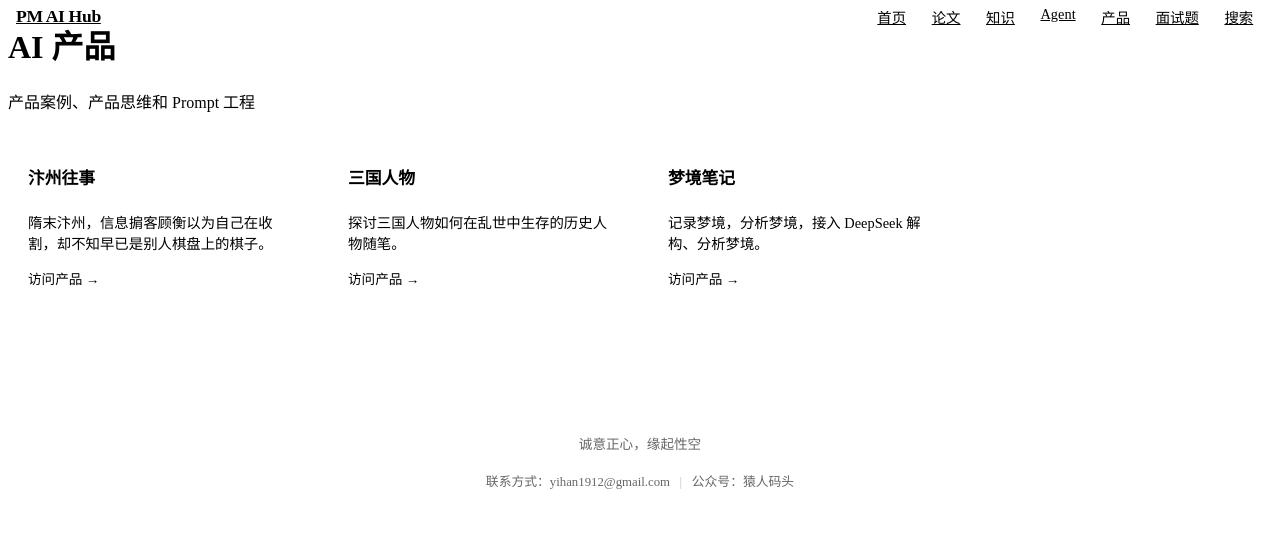
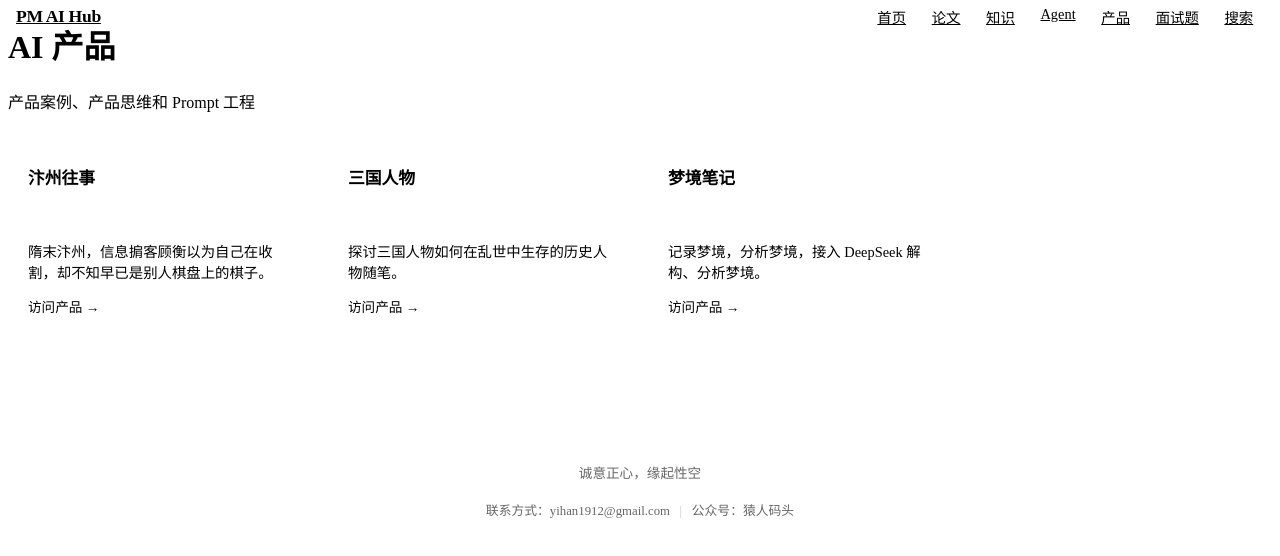
Before and after one commit to yihan1944/pm-ai-learning-hub, a Vue app: page /#/products in a window 1280 px wide. Shown: the top 556 px of the page. Built offline with nearby package versions, Linux system fonts and the light colour scheme; the HTML template or start-up script is replaced by a standard one.

Commit message:
fix: align card content by placing tags below titles
Co-Authored-By: Claude Opus 4.7 <noreply@anthropic.com>

```diff
--- a/src/views/ProductsView.vue
+++ b/src/views/ProductsView.vue
@@ -37,10 +37,8 @@ const products: Product[] = [
 
     <div v-else class="product-list">
       <div v-for="product in products" :key="product.id" class="product-card">
-        <div class="card-header">
-          <h3>{{ product.title }}</h3>
-          <span v-if="product.tag" class="tag">{{ product.tag }}</span>
-        </div>
+        <h3>{{ product.title }}</h3>
+        <span v-if="product.tag" class="tag">{{ product.tag }}</span>
         <p>{{ product.description }}</p>
         <a v-if="product.link" :href="product.link" target="_blank" rel="noopener" class="card-link">
           访问产品 →
@@ -83,25 +81,20 @@ const products: Product[] = [
   box-shadow: 0 2px 12px rgba(0, 0, 0, 0.08);
 }
 
-.card-header {
-  display: flex;
-  align-items: center;
-  justify-content: space-between;
-  margin-bottom: 0.5em;
-}
-
-.card-header h3 {
+.product-card h3 {
   font-size: 1.05rem;
-  margin: 0;
+  margin: 0 0 0.4em;
 }
 
 .tag {
+  display: inline-block;
   font-size: 0.75rem;
   padding: 0.2em 0.6em;
   border-radius: 999px;
   background: var(--color-primary);
   color: #fff;
   white-space: nowrap;
+  margin-bottom: 0.6em;
 }
 
 .product-card p {
```
